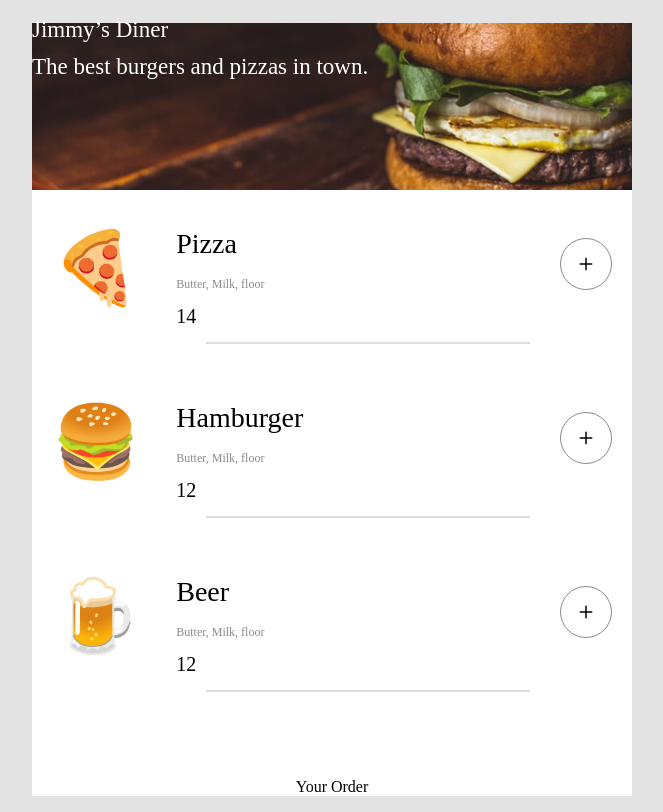
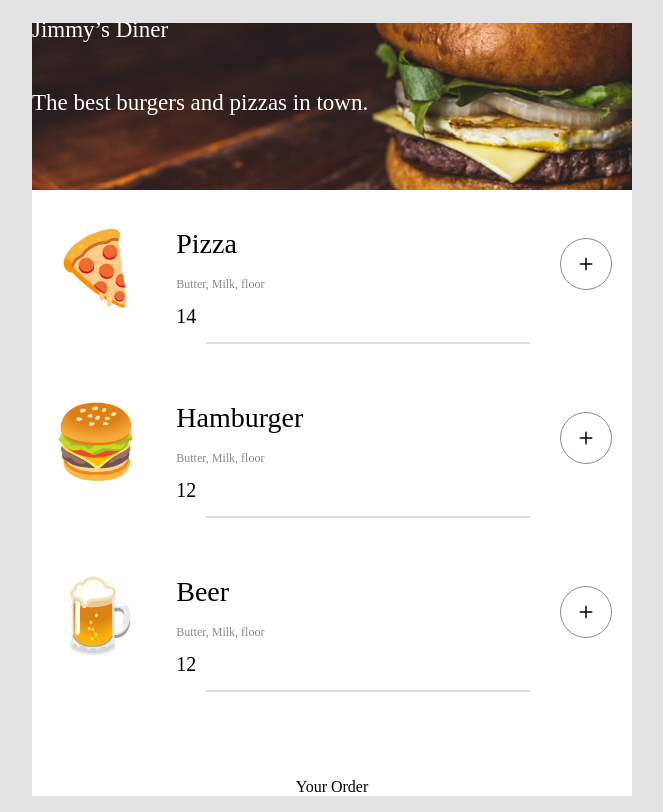
Before and after one commit to anwarrahim/mini-restaurant-app, a website with bundled scripts: page index.html in a window 1280 px wide. Shown: the whole page, without its empty margins (308-971 px from the left). Built offline with nearby package versions, Linux system fonts and the light colour scheme; a web font is replaced by a local one.

Commit message:
refactor: clean up script.js and enhance header text styling in style.css

```diff
--- a/script.js
+++ b/script.js
@@ -1,6 +1,4 @@
 import menuArray from './data.js'
-
-
 
 let cartDataObjList =[]
 
--- a/style.css
+++ b/style.css
@@ -23,9 +23,16 @@ body {
 
 .header-txt{
     color: white;
+
     font-weight: 400;
     font-size: 23px;
     line-height: 13.8px;
+}
+
+.header-txt p{
+    align-items: center;
+    height: 50px;
+
 }
 .menu-items-list{
     padding: 0 0 50px;
```
